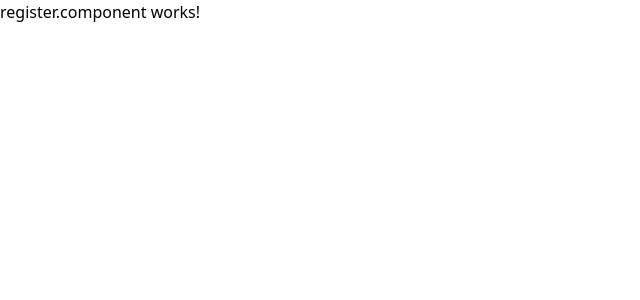
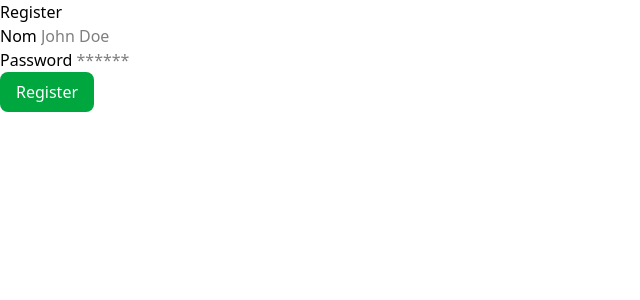
Before and after one commit to vicbenham/banking-app, an Angular app: page /register in a window 1280 px wide. Shown: the top 300 px of the page, without its empty margins (0-640 px from the left). Built offline with nearby package versions, Linux system fonts and the light colour scheme.

Commit message:
implemented register logic

```diff
--- a/src/app/login.component/login.component.ts
+++ b/src/app/login.component/login.component.ts
@@ -19,8 +19,8 @@ export class LoginComponent {
     private http: HttpClient
   ) {
     this.loginForm = this.fb.group({
-      clientCode: ['', Validators.required],
-      password: ['', Validators.required]
+      clientCode: ['', [Validators.required, Validators.maxLength(8)]],
+      password: ['', [Validators.required, Validators.maxLength(6)]]
     });
   }
 
--- a/src/app/register.component/register.component.html
+++ b/src/app/register.component/register.component.html
@@ -1 +1,35 @@
-<p>register.component works!</p>
+<div class="">
+  <h2>Register</h2>
+
+  <form [formGroup]="registerForm" (ngSubmit)="submit()">
+
+    <!-- Champ nom -->
+    <div class="">
+      <label for="clientCode">Nom </label>
+      <input
+        type="text"
+        id="name"
+        formControlName="name"
+        placeholder="John Doe">
+    </div>
+
+
+    <!-- Champ Password -->
+    <div class="">
+      <label for="password">Password </label>
+      <input
+        type="password"
+        id="password"
+        formControlName="password"
+        placeholder="******"
+        maxlength="6">
+    </div>
+
+    <button (click)="submit()"
+            class="px-4 py-2 rounded-lg bg-green-600 text-white font-medium
+         hover:bg-green-700 active:bg-green-800
+         focus:outline-none focus:ring-2 focus:ring-green-400
+         transition">
+      Register</button>
+  </form>
+</div>
--- a/src/app/register.component/register.component.ts
+++ b/src/app/register.component/register.component.ts
@@ -1,11 +1,34 @@
 import { Component } from '@angular/core';
+import {FormBuilder, FormGroup, FormsModule, ReactiveFormsModule, Validators} from '@angular/forms';
+import {HttpClient} from '@angular/common/http';
 
 @Component({
   selector: 'app-register.component',
-  imports: [],
+  imports: [
+    FormsModule,
+    ReactiveFormsModule
+  ],
   templateUrl: './register.component.html',
   styleUrl: './register.component.css',
 })
 export class RegisterComponent {
 
+  private base = 'https://coding-bank.fly.dev';
+  registerForm: FormGroup;
+
+  constructor(
+    private fb: FormBuilder,
+    private http: HttpClient
+  ) {
+    this.registerForm = this.fb.group({
+      name: ['', Validators.required],
+      password: ['', [Validators.required, Validators.maxLength(6)]]
+    });
+  }
+
+  submit() {
+    const formData = this.registerForm.value;
+    this.http.post(`${this.base}/auth/register`, formData).subscribe(console.log)
+  }
+
 }
```
